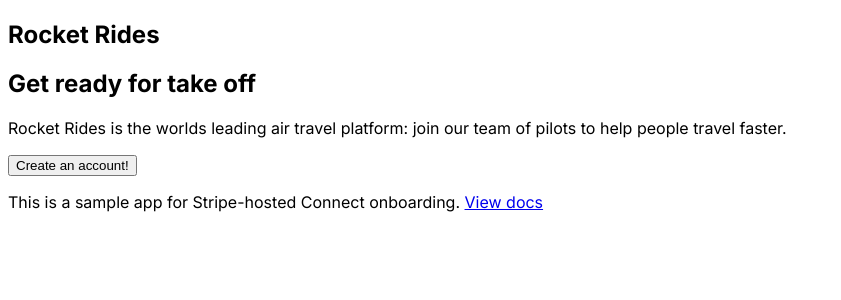
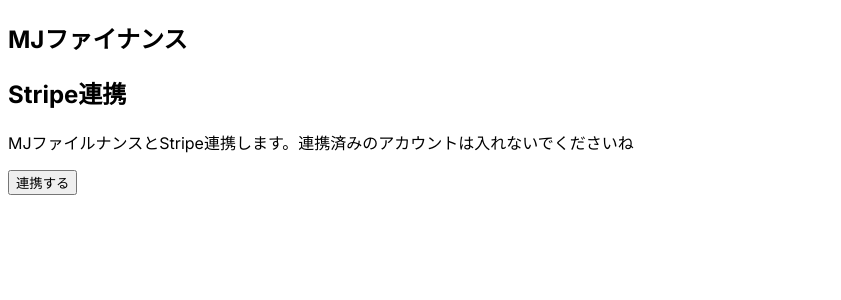
Before and after one commit to mikaijun/stripe-onboarding, a Next.js app: page / in a window 1280 px wide. Shown: the top 300 px of the page, without its empty margins (0-841 px from the left). Built offline with nearby package versions, Linux system fonts and the light colour scheme.

Commit message:
日本語に変換

```diff
--- a/src/app/api/account_link/route.ts
+++ b/src/app/api/account_link/route.ts
@@ -13,10 +13,8 @@ export async function POST(req: Request) {
         return_url: `http://localhost:3000/return/${account}`,
         type: "account_onboarding",
       });
-      console.log(accountLink)
       return NextResponse.json({url: accountLink.url})
     } catch (error) {
-      console.log(error)
       return NextResponse.json({error: error })
     }
   }
--- a/src/app/page.tsx
+++ b/src/app/page.tsx
@@ -11,13 +11,12 @@ export default function Home() {
   return (
     <div className="container">
       <div className="banner">
-        <h2>Rocket Rides</h2>
+        <h2>MJファイナンス</h2>
       </div>
       <div className="content">
-        {!connectedAccountId && <h2>Get ready for take off</h2>}
-        {!connectedAccountId && <p>Rocket Rides is the worlds leading air travel platform: join our team of pilots to help people travel faster.</p>}
-        {connectedAccountId && <h2>Add information to start accepting money</h2>}
-        {connectedAccountId && <p>Matts Mats partners with Stripe to help you receive payments while keeping your personal and bank details secure.</p>}
+        {!connectedAccountId && <h2>Stripe連携</h2>}
+        {!connectedAccountId && <p>MJファイルナンスとStripe連携します。連携済みのアカウントは入れないでくださいね</p>}
+        {connectedAccountId && <h2>情報を追加してテスト送金の受け入れを開始する</h2>}
         {!accountCreatePending && !connectedAccountId && (
           <button
             onClick={async () => {
@@ -42,7 +41,7 @@ export default function Home() {
                 });
             }}
           >
-            Create an account!
+            連携する
           </button>
         )}
         {connectedAccountId && !accountLinkCreatePending && (
@@ -74,22 +73,17 @@ export default function Home() {
                 });
             }}
           >
-            Add information
+            情報を追加
           </button>
         )}
-        {error && <p className="error">Something went wrong!</p>}
+        {error && <p className="error">エラーです</p>}
         {(connectedAccountId || accountCreatePending || accountLinkCreatePending) && (
           <div className="dev-callout">
-            {connectedAccountId && <p>Your connected account ID is: <code className="bold">{connectedAccountId}</code></p>}
+            {connectedAccountId && <p>アカウントID: <code className="bold">{connectedAccountId}</code></p>}
             {accountCreatePending && <p>Creating a connected account...</p>}
             {accountLinkCreatePending && <p>Creating a new Account Link...</p>}
           </div>
         )}
-        <div className="info-callout">
-          <p>
-          This is a sample app for Stripe-hosted Connect onboarding. <a href="https://docs.stripe.com/connect/onboarding/quickstart?connect-onboarding-surface=hosted" target="_blank" rel="noopener noreferrer">View docs</a>
-          </p>
-        </div>
       </div>
     </div>
   );
```
Also changed, not shown: src/app/refresh/[id]/page.tsx (+3 -5 lines), src/app/return/[id]/page.tsx (+2 -8 lines).
